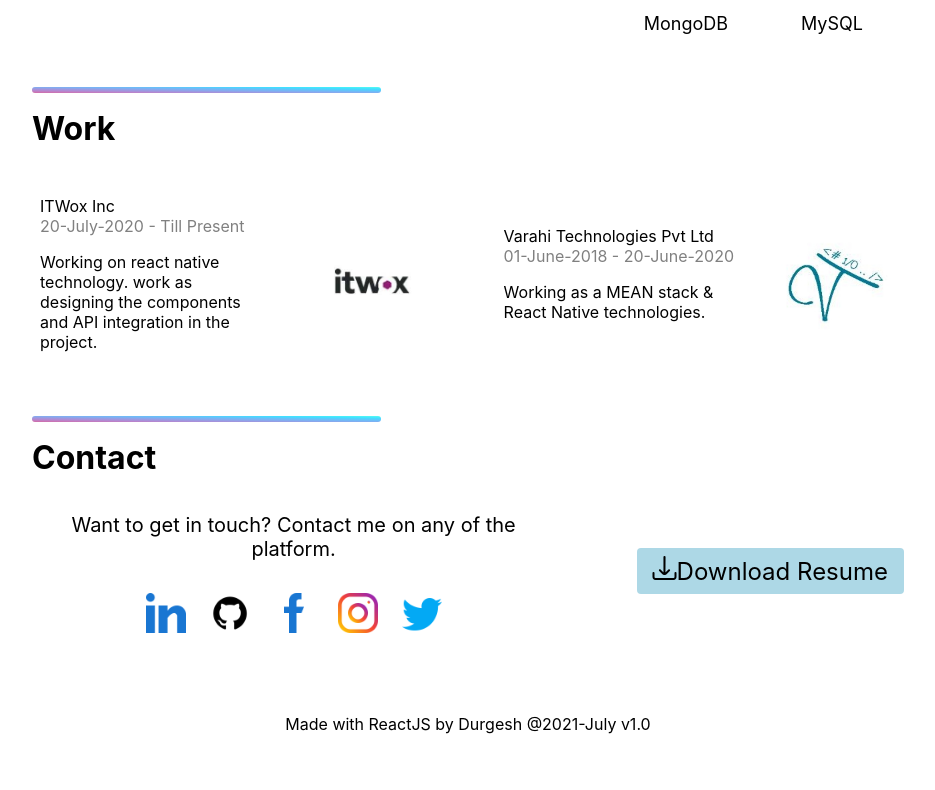
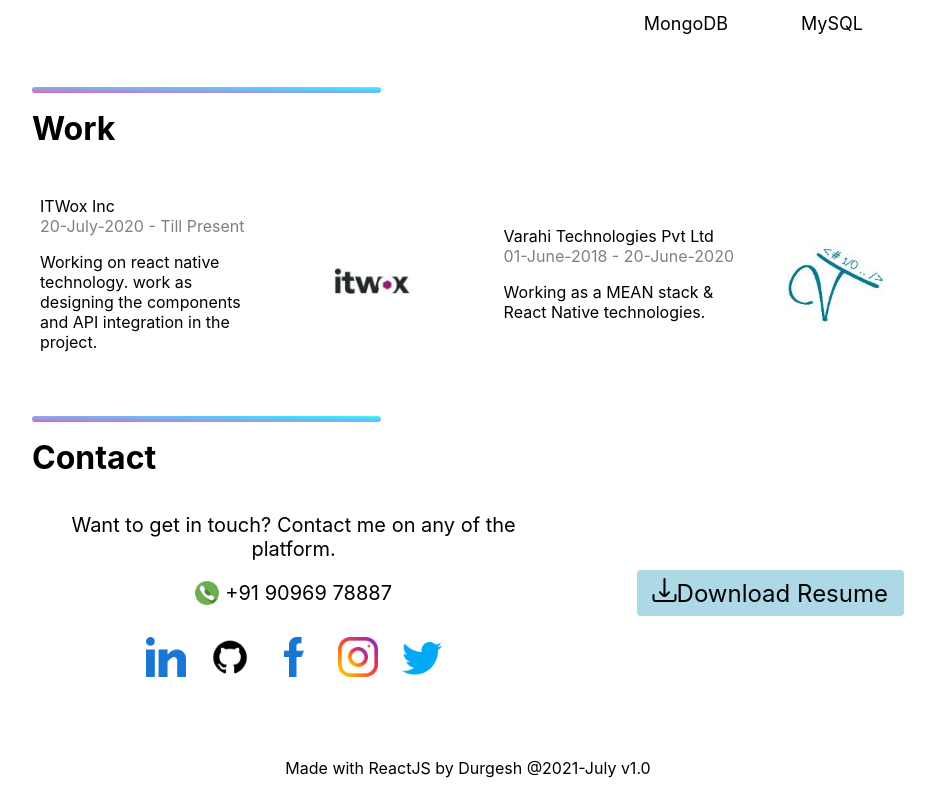
Before and after one commit to durgesh94/MyPortfolio, a React (Create React App) app: page / in a window 1280 px wide. Shown: the part 1763-2553 px from the top of the page, without its empty margins (172-1107 px from the left). Before the commit the page ends 2509 px from the top, so only its background shows below. Built offline with nearby package versions, Linux system fonts and the light colour scheme.

Commit message:
added link & contact number

```diff
--- a/src/components/body/contact/contact.css
+++ b/src/components/body/contact/contact.css
@@ -38,6 +38,17 @@
     color: black;
 }
 
+.contact-phone {
+    width: 24px;
+    padding-right: 6px;
+}
+
+.contact-paragraph {
+    display: flex;
+    justify-content: center;
+    align-items: center;
+}
+
 @media only screen and (max-width: 720px) {
     .contact-container {
         flex-direction: column;
--- a/src/components/body/contact/index.js
+++ b/src/components/body/contact/index.js
@@ -11,6 +11,10 @@ export default function Contact() {
             <div className="contact-container">
                 <div className="contact-left">
                     <p>Want to get in touch? Contact me on any of the platform.</p>
+                    <p className="contact-paragraph">
+                        <img src={require("../../../assets/icons/phone.png").default} className="contact-phone" alt="phone" />
+                        +91 90969 78887
+                    </p>
                     <SocialLogin />
                 </div>
                 <div className="contact-download">
--- a/src/components/body/projects/project-card/index.js
+++ b/src/components/body/projects/project-card/index.js
@@ -8,14 +8,14 @@ export default function ProjectCard({ project }) {
                 <label className="project-title">{project.title}</label>
                 <div className="project-links">
                     {project.demo &&
-                        <a className="project-links" href={project.demo}>
+                        <a className="project-links" href={project.demo} target="_blank" rel="noreferrer">
                             <div className="link-button">
                                 <i className="fi-rr-globe"></i>Demo
                             </div>
                         </a>
                     }
                     {project.github &&
-                        <a className="project-links" href={project.github}>
+                        <a className="project-links" href={project.github} target="_blank" rel="noreferrer">
                             <div className="link-button">
                                 <i className="devicon-github-original colored"></i>Github
                             </div>
--- a/src/components/body/projects/project-card/project-card.css
+++ b/src/components/body/projects/project-card/project-card.css
@@ -60,6 +60,7 @@
     display: flex;
     align-items: center;
     mask-repeat: 4px;
+    padding-right: 4px;
 }
 
 @media only screen and (max-width: 512px) {
--- a/src/components/comman/social-login/index.js
+++ b/src/components/comman/social-login/index.js
@@ -7,7 +7,7 @@ export default function SocialLogin() {
         <div className="social-contact">
             {SocialData.map((item, idx) => {
                 return (
-                    <a href={item.link} key={idx}>
+                    <a href={item.link} key={idx} target="_blank" rel="noreferrer">
                         <div className="social-icon-div">
                             <img src={item.icon} className="social-icon" alt={item.platform} />
                         </div>
```
Also changed, not shown: src/assets/icons/phone.png (added).
